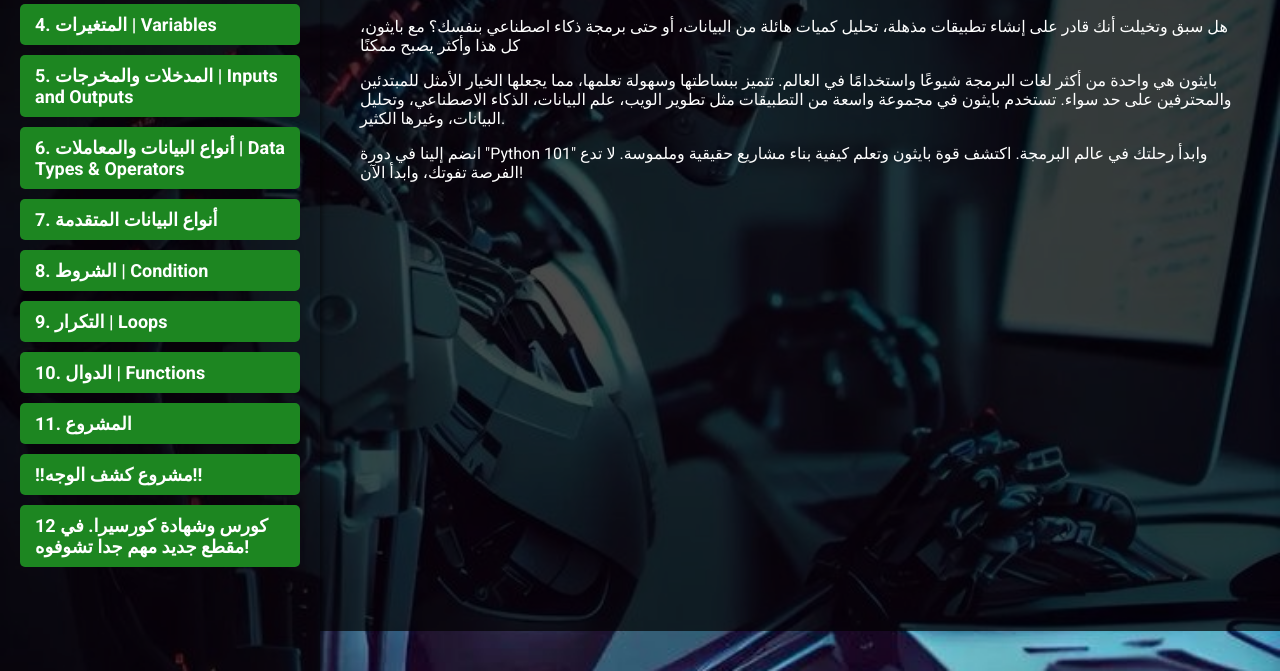
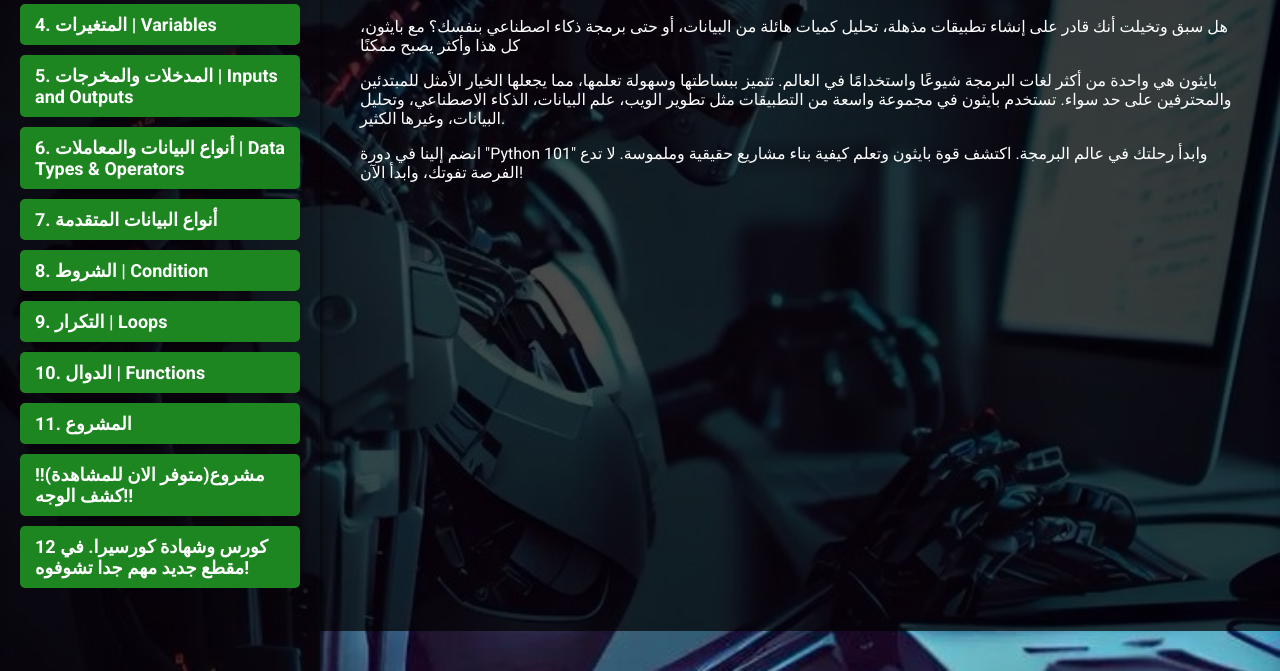
Before and after one commit to AIVISION000/AI, a website: page cours.HTML in a window 1280 px wide. Shown: the part 169-840 px from the top of the page. Drawn offline with Linux system fonts and the light colour scheme.

Commit message:
Update cours.HTML

```diff
--- a/cours.HTML
+++ b/cours.HTML
@@ -278,7 +278,7 @@
         `);">نظام تسجيل درجات الطلاب</a>
     </div>
 
-<h2 onclick="toggleMenu('mmMenu')">!!مشروع كشف الوجه!!</h2>
+<h2 onclick="toggleMenu('mmMenu')">!!(متوفر الان للمشاهدة)مشروع كشف الوجه!!</h2>
     <div id="mmMenu" class="submenu">
         <a href="#" onclick="showSection('<h2> </h2><p></p>', 'https://www.youtube.com/embed/4HAZwzijVTg');">مشروع كشف الوجه</a>
 
```
